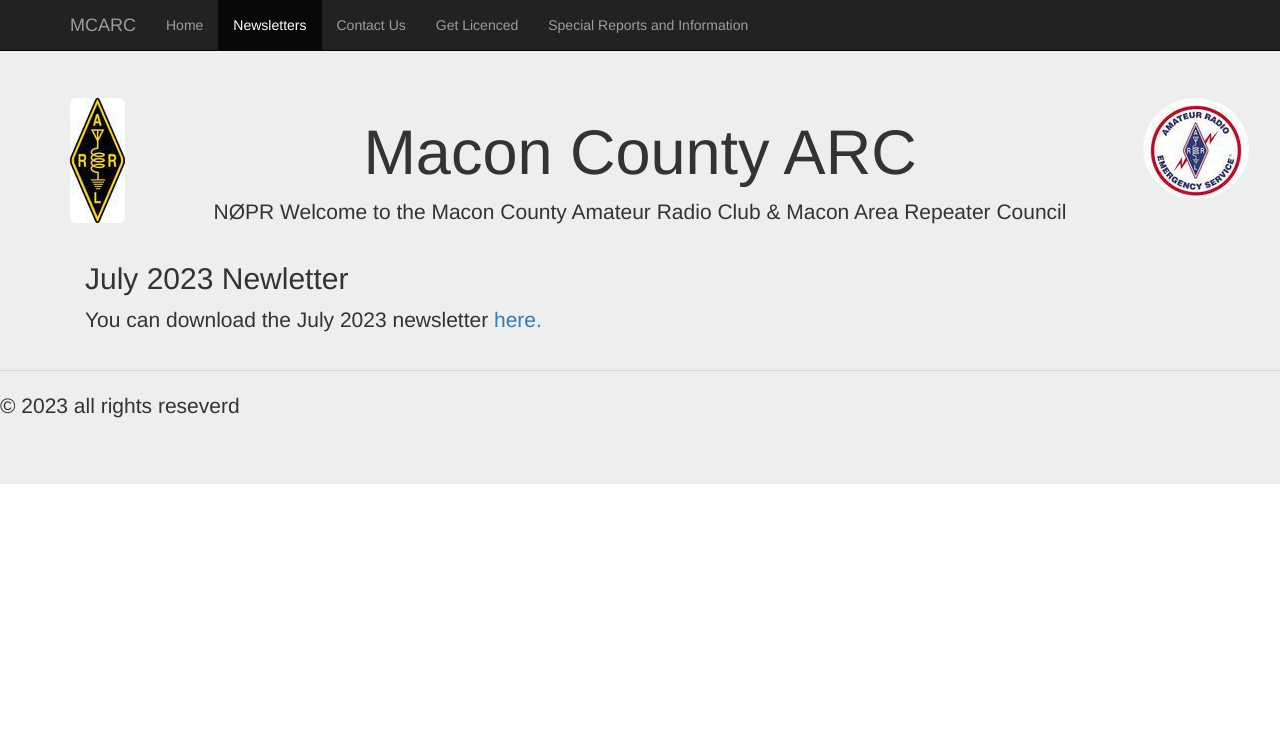
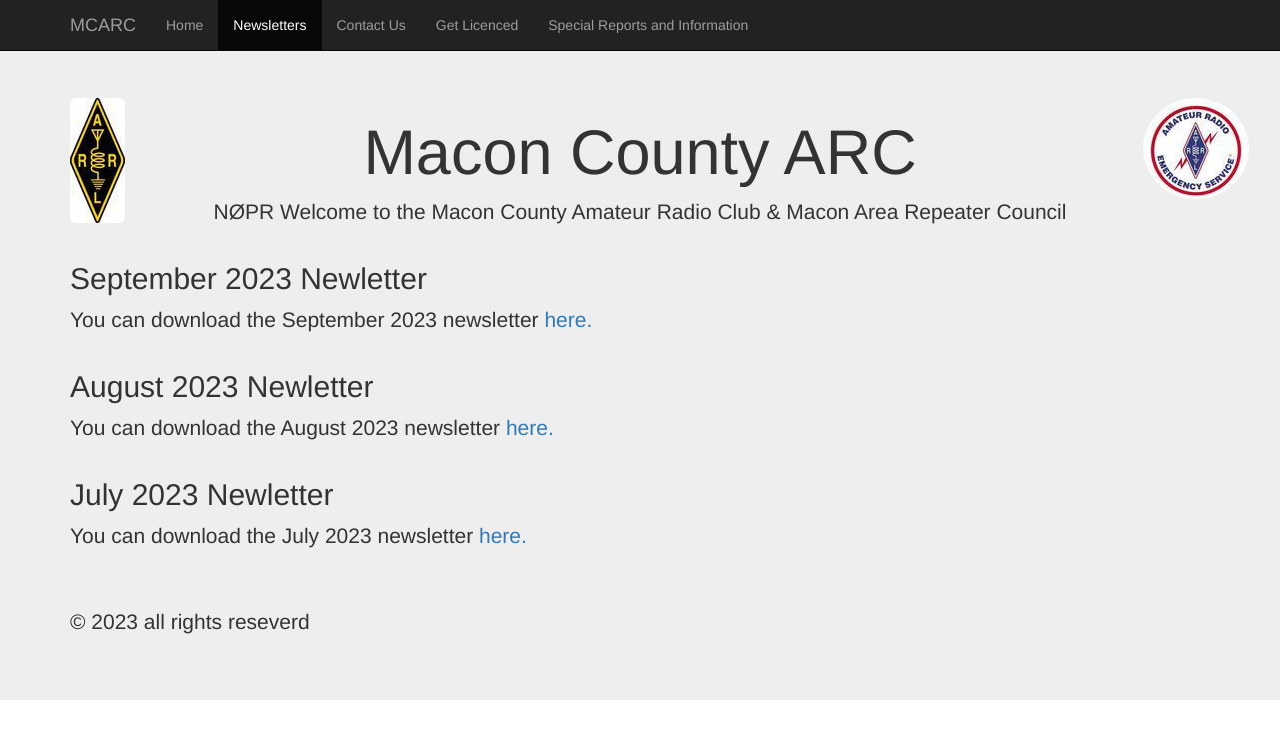
Before and after one commit to N0PR/N0PR.github.io, a plain HTML site: page news.html in a window 1280 px wide. Drawn offline with nearby package versions, Linux system fonts and the light colour scheme.

Commit message:
added two new newsletters

```diff
--- a/news.html
+++ b/news.html
@@ -92,7 +92,16 @@
       <!-- Example row of columns -->
       <div class="row">
 
-        </div>
+        <div class="col-xs-10">
+          <h2> September 2023 Newletter</h2>
+            <p>You can download the September 2023 newsletter <a href="newsletter/SEP2023.pdf" download="newsletter">here.</a></p>
+       </div>
+
+        <div class="col-xs-10">
+          <h2>August 2023 Newletter</h2>
+            <p>You can download the August 2023 newsletter <a href="newsletter/AUG2023.pdf" download="newsletter">here.</a></p>
+       </div>
+
         <div class="col-xs-10">
           <h2>July 2023 Newletter</h2>
             <p>You can download the July 2023 newsletter <a href="newsletter/July2023Newsletter.pdf" download="newsletter">here.</a></p>
```
Also changed, not shown: 2 other files.
